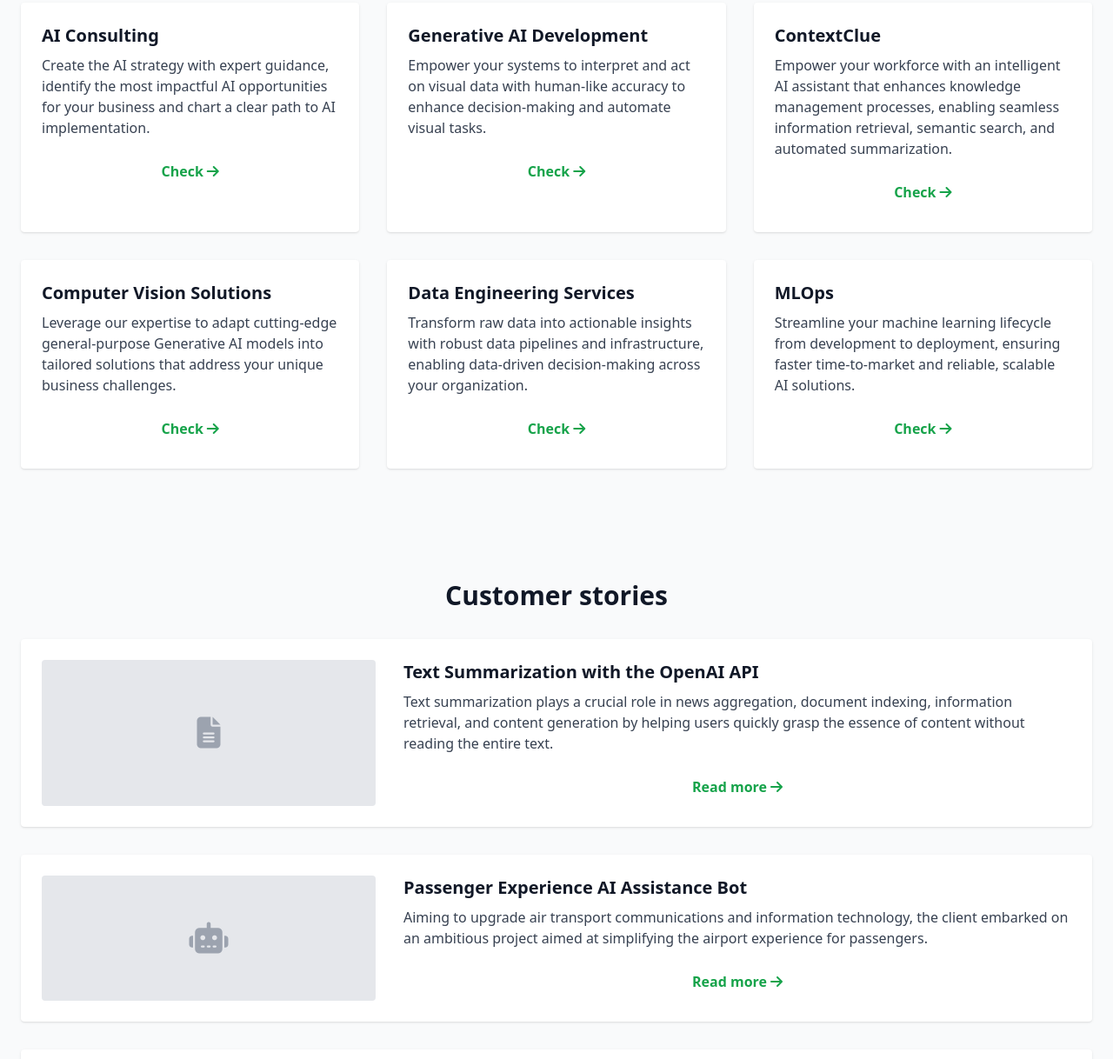
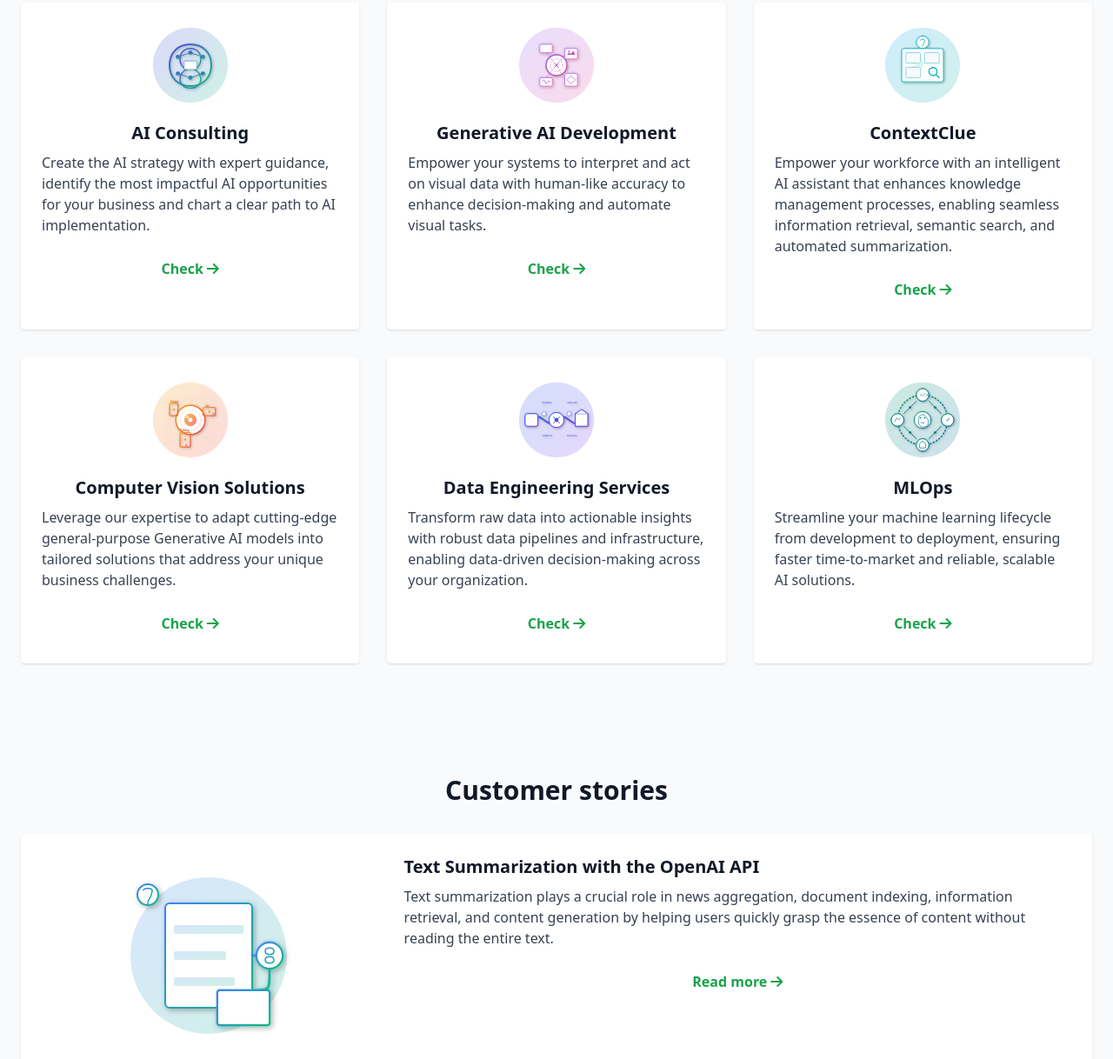
Before and after one commit to insignyx/insignyx-ai-big-data-solutions, a website: page index.html in a window 1280 px wide. Shown: the part 1005-2223 px from the top of the page at 87% size. Drawn offline with nearby package versions, Linux system fonts and the light colour scheme.

Commit message:
feat: add SVG icons for capabilities and customer stories sections
Add custom SVG icons for all capability cards and customer story cards to enhance visual appeal and better represent each service. Icons are designed with gradients and shadows for a modern look while maintaining clarity at different sizes. The commit includes icons for AI Consulting, Generative AI, ContextClue, Computer Vision, Data Engineering, MLOps, and three customer stories (Text Summarization, AI Assistance Bot, Demand Forecasting)

```diff
--- a/index.html
+++ b/index.html
@@ -90,32 +90,50 @@
       <h2 class="text-3xl font-bold mb-8 text-center">Our core capabilities</h2>
       <div class="grid grid-cols-1 sm:grid-cols-2 md:grid-cols-3 gap-6 md:gap-8">
         <div class="bg-white p-4 md:p-6 rounded shadow hover:shadow-lg transition">
-          <h3 class="text-xl font-semibold mb-2">AI Consulting</h3>
+          <div class="flex justify-center mb-4">
+            <img src="images/capabilities/ai-consulting.svg" alt="AI Consulting" class="w-24 h-24" />
+          </div>
+          <h3 class="text-xl font-semibold mb-2 text-center">AI Consulting</h3>
           <p class="text-gray-700 mb-4">Create the AI strategy with expert guidance, identify the most impactful AI opportunities for your business and chart a clear path to AI implementation.</p>
           <a href="#" class="text-green-600 font-semibold hover:underline flex items-center">Check <i class="fas fa-arrow-right ml-1"></i></a>
         </div>
         <div class="bg-white p-4 md:p-6 rounded shadow hover:shadow-lg transition">
-          <h3 class="text-xl font-semibold mb-2">Generative AI Development</h3>
+          <div class="flex justify-center mb-4">
+            <img src="images/capabilities/generative-ai.svg" alt="Generative AI Development" class="w-24 h-24" />
+          </div>
+          <h3 class="text-xl font-semibold mb-2 text-center">Generative AI Development</h3>
           <p class="text-gray-700 mb-4">Empower your systems to interpret and act on visual data with human-like accuracy to enhance decision-making and automate visual tasks.</p>
           <a href="#" class="text-green-600 font-semibold hover:underline flex items-center">Check <i class="fas fa-arrow-right ml-1"></i></a>
         </div>
         <div class="bg-white p-4 md:p-6 rounded shadow hover:shadow-lg transition">
-          <h3 class="text-xl font-semibold mb-2">ContextClue</h3>
+          <div class="flex justify-center mb-4">
+            <img src="images/capabilities/context-clue.svg" alt="ContextClue" class="w-24 h-24" />
+          </div>
+          <h3 class="text-xl font-semibold mb-2 text-center">ContextClue</h3>
           <p class="text-gray-700 mb-4">Empower your workforce with an intelligent AI assistant that enhances knowledge management processes, enabling seamless information retrieval, semantic search, and automated summarization.</p>
           <a href="#" class="text-green-600 font-semibold hover:underline flex items-center">Check <i class="fas fa-arrow-right ml-1"></i></a>
         </div>
         <div class="bg-white p-4 md:p-6 rounded shadow hover:shadow-lg transition">
-          <h3 class="text-xl font-semibold mb-2">Computer Vision Solutions</h3>
+          <div class="flex justify-center mb-4">
+            <img src="images/capabilities/computer-vision.svg" alt="Computer Vision Solutions" class="w-24 h-24" />
+          </div>
+          <h3 class="text-xl font-semibold mb-2 text-center">Computer Vision Solutions</h3>
           <p class="text-gray-700 mb-4">Leverage our expertise to adapt cutting-edge general-purpose Generative AI models into tailored solutions that address your unique business challenges.</p>
           <a href="#" class="text-green-600 font-semibold hover:underline flex items-center">Check <i class="fas fa-arrow-right ml-1"></i></a>
         </div>
         <div class="bg-white p-4 md:p-6 rounded shadow hover:shadow-lg transition">
-          <h3 class="text-xl font-semibold mb-2">Data Engineering Services</h3>
+          <div class="flex justify-center mb-4">
+            <img src="images/capabilities/data-engineering.svg" alt="Data Engineering Services" class="w-24 h-24" />
+          </div>
+          <h3 class="text-xl font-semibold mb-2 text-center">Data Engineering Services</h3>
           <p class="text-gray-700 mb-4">Transform raw data into actionable insights with robust data pipelines and infrastructure, enabling data-driven decision-making across your organization.</p>
           <a href="#" class="text-green-600 font-semibold hover:underline flex items-center">Check <i class="fas fa-arrow-right ml-1"></i></a>
         </div>
         <div class="bg-white p-4 md:p-6 rounded shadow hover:shadow-lg transition">
-          <h3 class="text-xl font-semibold mb-2">MLOps</h3>
+          <div class="flex justify-center mb-4">
+            <img src="images/capabilities/mlops.svg" alt="MLOps" class="w-24 h-24" />
+          </div>
+          <h3 class="text-xl font-semibold mb-2 text-center">MLOps</h3>
           <p class="text-gray-700 mb-4">Streamline your machine learning lifecycle from development to deployment, ensuring faster time-to-market and reliable, scalable AI solutions.</p>
           <a href="#" class="text-green-600 font-semibold hover:underline flex items-center">Check <i class="fas fa-arrow-right ml-1"></i></a>
         </div>
@@ -128,8 +146,8 @@
       <h2 class="text-3xl font-bold mb-6 md:mb-8 text-center">Customer stories</h2>
       <div class="space-y-6 md:space-y-8">
         <div class="flex flex-col md:flex-row md:space-x-8 bg-white p-4 md:p-6 rounded shadow hover:shadow-lg transition">
-          <div class="w-full md:w-1/3 h-48 md:h-auto bg-gray-200 rounded flex items-center justify-center">
-            <i class="fas fa-file-alt text-gray-400 text-4xl"></i>
+          <div class="w-full md:w-1/3 h-48 md:h-auto bg-white rounded flex items-center justify-center p-4">
+            <img src="images/stories/text-summarization.svg" alt="Text Summarization with OpenAI API" class="w-full max-w-[200px] h-auto" />
           </div>
           <div class="mt-4 md:mt-0 md:w-2/3">
             <h3 class="text-xl font-semibold mb-2">Text Summarization with the OpenAI API</h3>
@@ -138,8 +156,8 @@
           </div>
         </div>
         <div class="flex flex-col md:flex-row md:space-x-8 bg-white p-4 md:p-6 rounded shadow hover:shadow-lg transition">
-          <div class="w-full md:w-1/3 h-48 md:h-auto bg-gray-200 rounded flex items-center justify-center">
-            <i class="fas fa-robot text-gray-400 text-4xl"></i>
+          <div class="w-full md:w-1/3 h-48 md:h-auto bg-white rounded flex items-center justify-center p-4">
+            <img src="images/stories/ai-assistance-bot.svg" alt="Passenger Experience AI Assistance Bot" class="w-full max-w-[200px] h-auto" />
           </div>
           <div class="mt-4 md:mt-0 md:w-2/3">
             <h3 class="text-xl font-semibold mb-2">Passenger Experience AI Assistance Bot</h3>
@@ -148,8 +166,8 @@
           </div>
         </div>
         <div class="flex flex-col md:flex-row md:space-x-8 bg-white p-4 md:p-6 rounded shadow hover:shadow-lg transition">
-          <div class="w-full md:w-1/3 h-48 md:h-auto bg-gray-200 rounded flex items-center justify-center">
-            <i class="fas fa-chart-line text-gray-400 text-4xl"></i>
+          <div class="w-full md:w-1/3 h-48 md:h-auto bg-white rounded flex items-center justify-center p-4">
+            <img src="images/stories/demand-forecasting.svg" alt="AI-Based Demand Forecasting" class="w-full max-w-[200px] h-auto" />
           </div>
           <div class="mt-4 md:mt-0 md:w-2/3">
             <h3 class="text-xl font-semibold mb-2">AI-Based Demand Forecasting in Parcel Delivery</h3>
```
Also changed, not shown: images/capabilities/ai-consulting.svg (added), images/capabilities/computer-vision.svg (added), images/capabilities/context-clue.svg (added), images/capabilities/data-engineering.svg (added), images/capabilities/generative-ai.svg (added), images/capabilities/mlops.svg (added), images/stories/ai-assistance-bot.svg (added), images/stories/demand-forecasting.svg (added), images/stories/text-summarization.svg (added).
